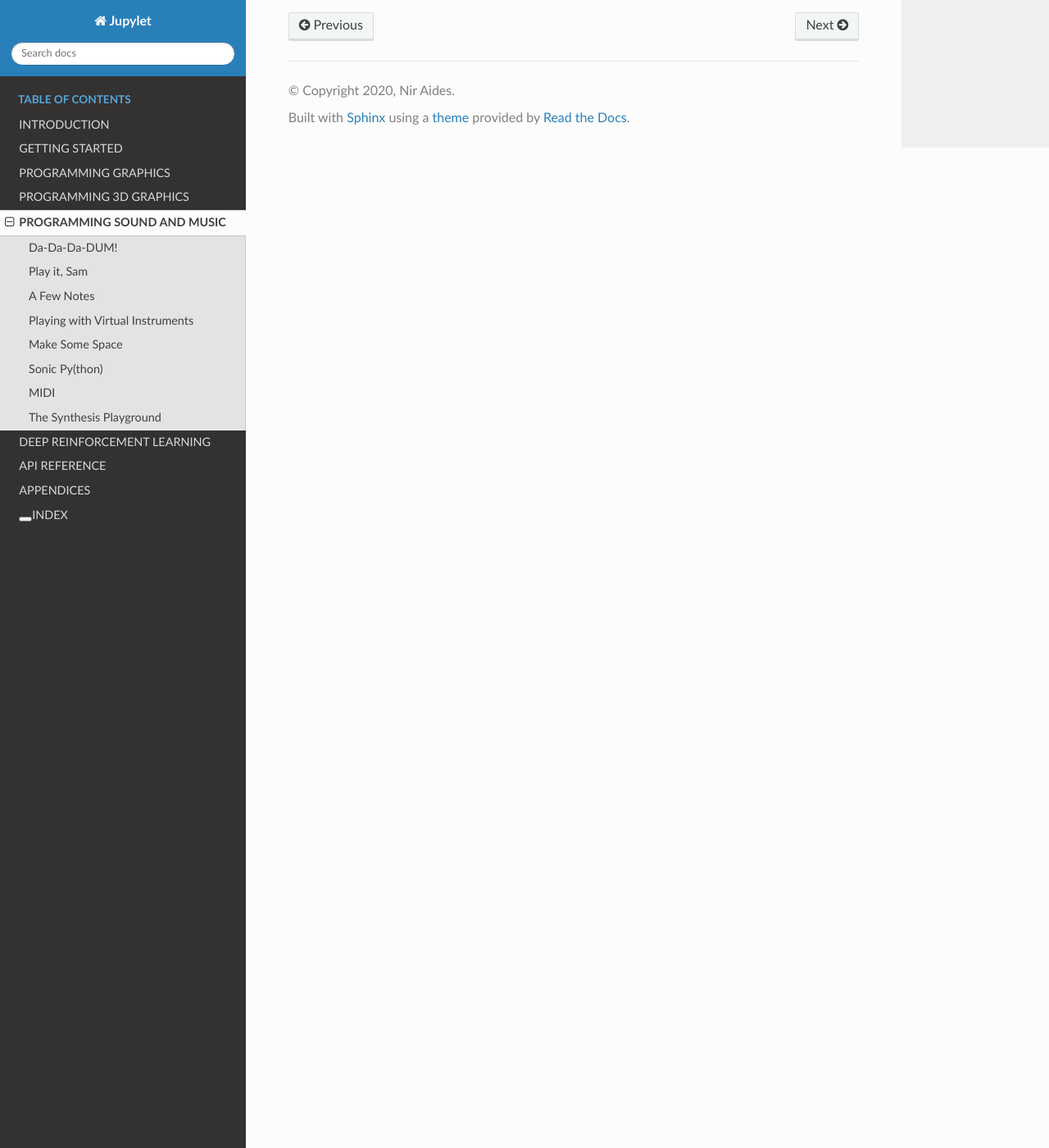
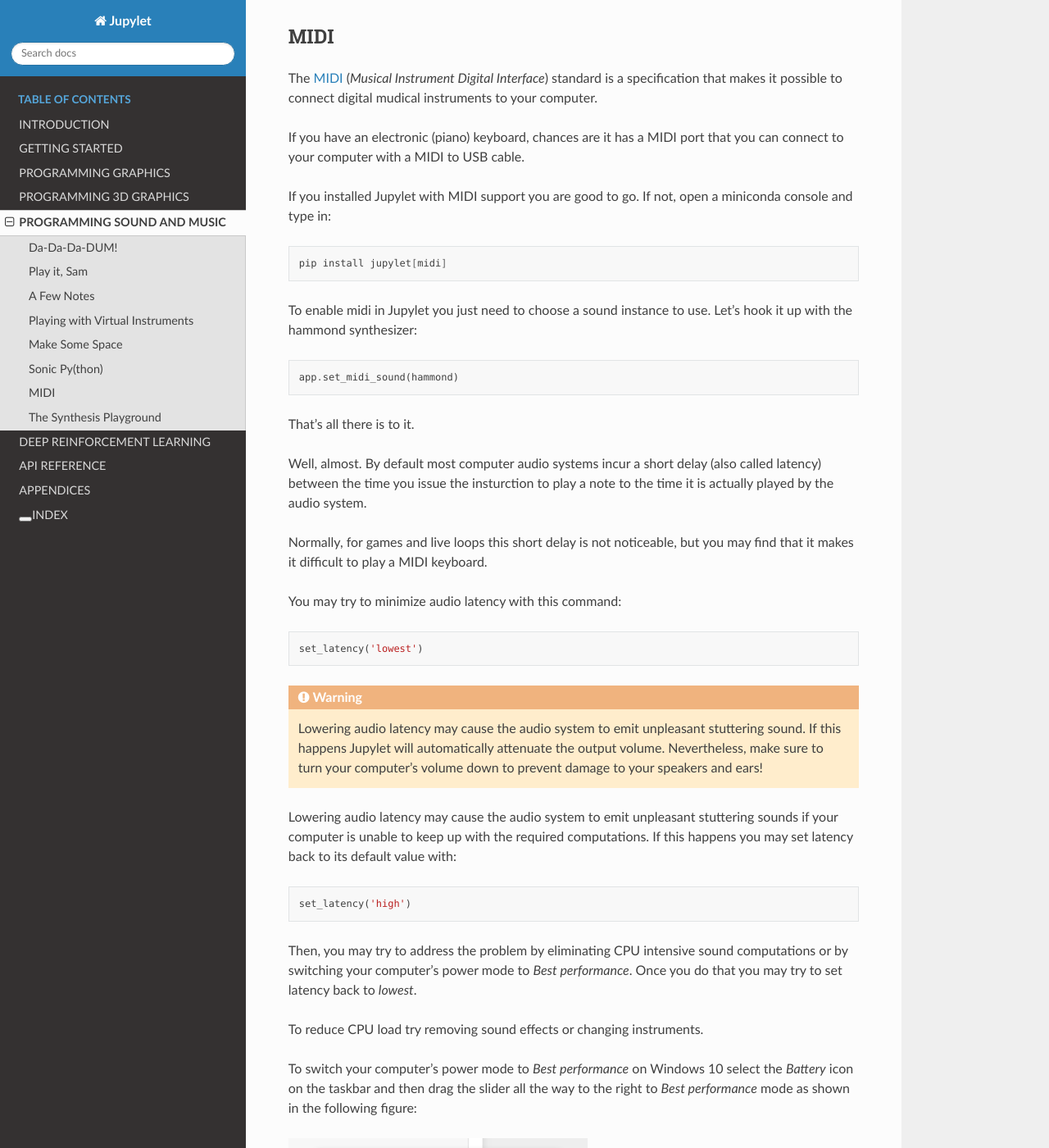
Before and after one commit to nir/jupylet, a Sphinx documentation site: the page built from docs/programmers_reference_guide/sound.rst, in a window 1280 px wide and 1400 px high, scrolled down 8203 px. Shown: the whole window at 82% size. Built offline with Sphinx 7.4.7 and the Read the Docs theme 2.0.0, drawn with Linux system fonts in a browser that asks for light colours; some of the changed text lies outside the part shown.

Commit message:
sound docs + fixes

```diff
--- a/docs/programmers_reference_guide/sound.rst
+++ b/docs/programmers_reference_guide/sound.rst
@@ -3,6 +3,11 @@
 
 Da-Da-Da-DUM!
 -------------
+
+.. warning::
+    Loud noise may damage your hearing and your speakers! Make sure to turn
+    your computer volume down to a safe level so you don't end up like
+    Beethoven.
 
 *Jupylet* is full of sound. Here are some of its features:
 
@@ -432,12 +438,75 @@
 However, sometimes it is more desirable to wait for the currently running
 loop to complete its cycle. If you decorate a live loop with
 ``@app.sonic_live_loop2`` and run it, the new code will kick in only after
-the old loop completes a cycle.
+the currently playing loop completes a cycle.
 
 
 MIDI
 ----
 
+The `MIDI <https://en.wikipedia.org/wiki/MIDI>`_ (`Musical Instrument Digital Interface`)
+standard is a specification that makes it possible to connect digital mudical
+instruments to your computer.
+
+If you have an electronic (piano) keyboard, chances are it has a MIDI port
+that you can connect to your computer with a MIDI to USB cable.
+
+If you installed Jupylet with MIDI support you are good to go. If not, open a
+miniconda console and type in:
+
+.. code-block:: bash
+
+    pip install jupylet[midi]
+
+To enable midi in Jupylet you just need to choose a sound instance to use.
+Let's hook it up with the hammond synthesizer:
+
+.. code-block:: python
+
+    app.set_midi_sound(hammond)
+
+That's all there is to it.
+
+Well, almost. By default most computer audio systems incur a short delay
+(also called latency) between the time you issue the insturction to play a
+note to the time it is actually played by the audio system.
+
+Normally, for games and live loops this short delay is not noticeable, but
+you may find that it makes it difficult to play a MIDI keyboard.
+
+You may try to minimize audio latency with this command:
+
+.. code-block:: python
+
+    set_latency('lowest')
+
+.. warning::
+    Lowering audio latency may cause the audio system to emit unpleasant
+    stuttering sound. If this happens Jupylet will automatically attenuate
+    the output volume. Nevertheless, make sure to turn your computer's volume
+    down to prevent damage to your speakers and ears!
+
+Lowering audio latency may cause the audio system to emit unpleasant
+stuttering sounds if your computer is unable to keep up with the required
+computations. If this happens you may set latency back to its default
+value with:
+
+.. code-block:: python
+
+    set_latency('high')
+
+Then, you may try to address the problem by eliminating CPU intensive sound
+computations or by switching your computer's power mode to `Best performance`.
+Once you do that you may try to set latency back to `lowest`.
+
+To reduce CPU load try removing sound effects or changing instruments.
+
+To switch your computer's power mode to `Best performance` on Windows 10
+select the `Battery` icon on the taskbar and then drag the slider all the way
+to the right to `Best performance` mode as shown in the following figure:
+
+.. image:: ../images/power-mode.png
+
 
 The Synthesis Playground
 ------------------------
```
Also changed, not shown: other parts of docs/programmers_reference_guide/sound.rst (+26 -25 lines), README.md (+3 -3 lines), docs/images/power-mode.png (added), 3 other files.
